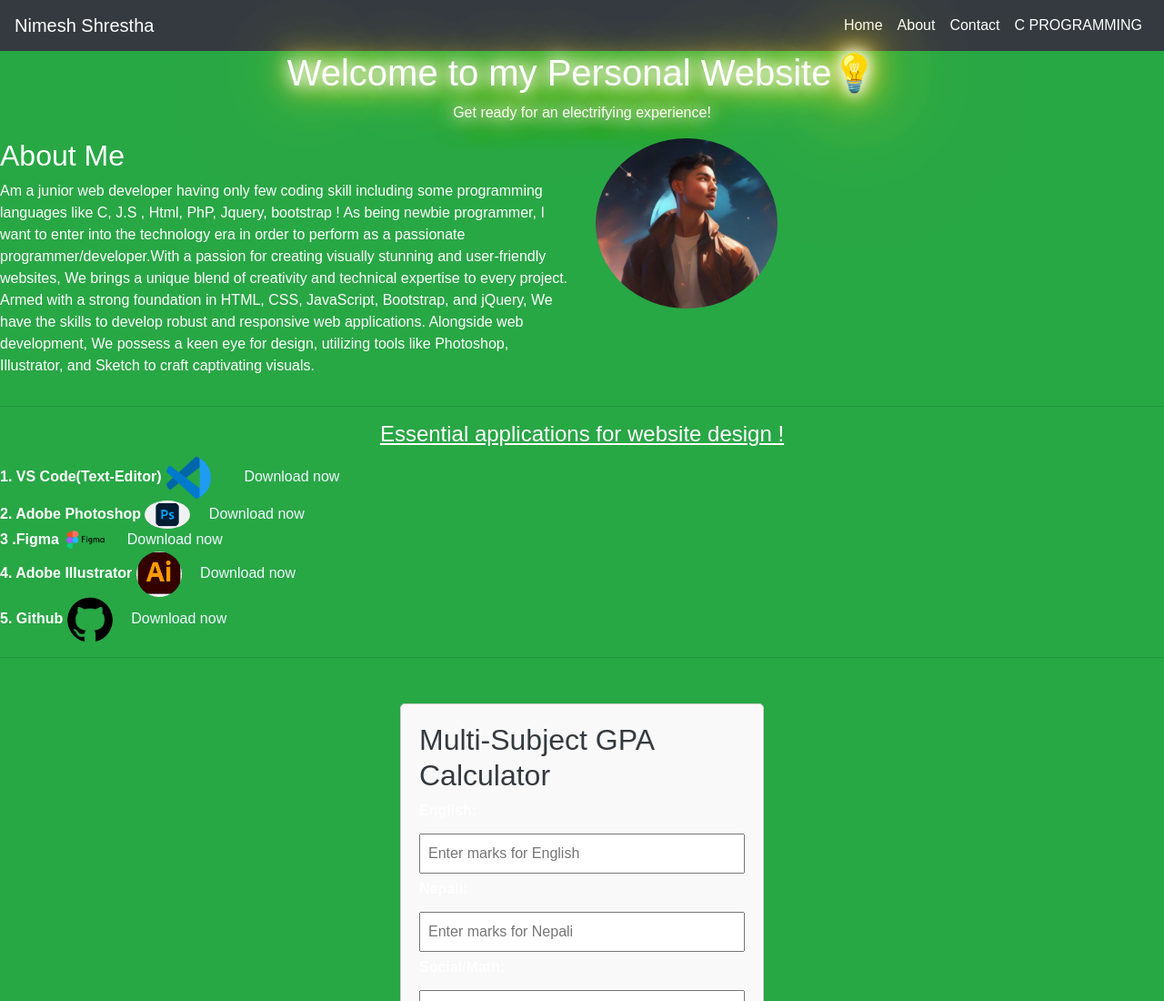
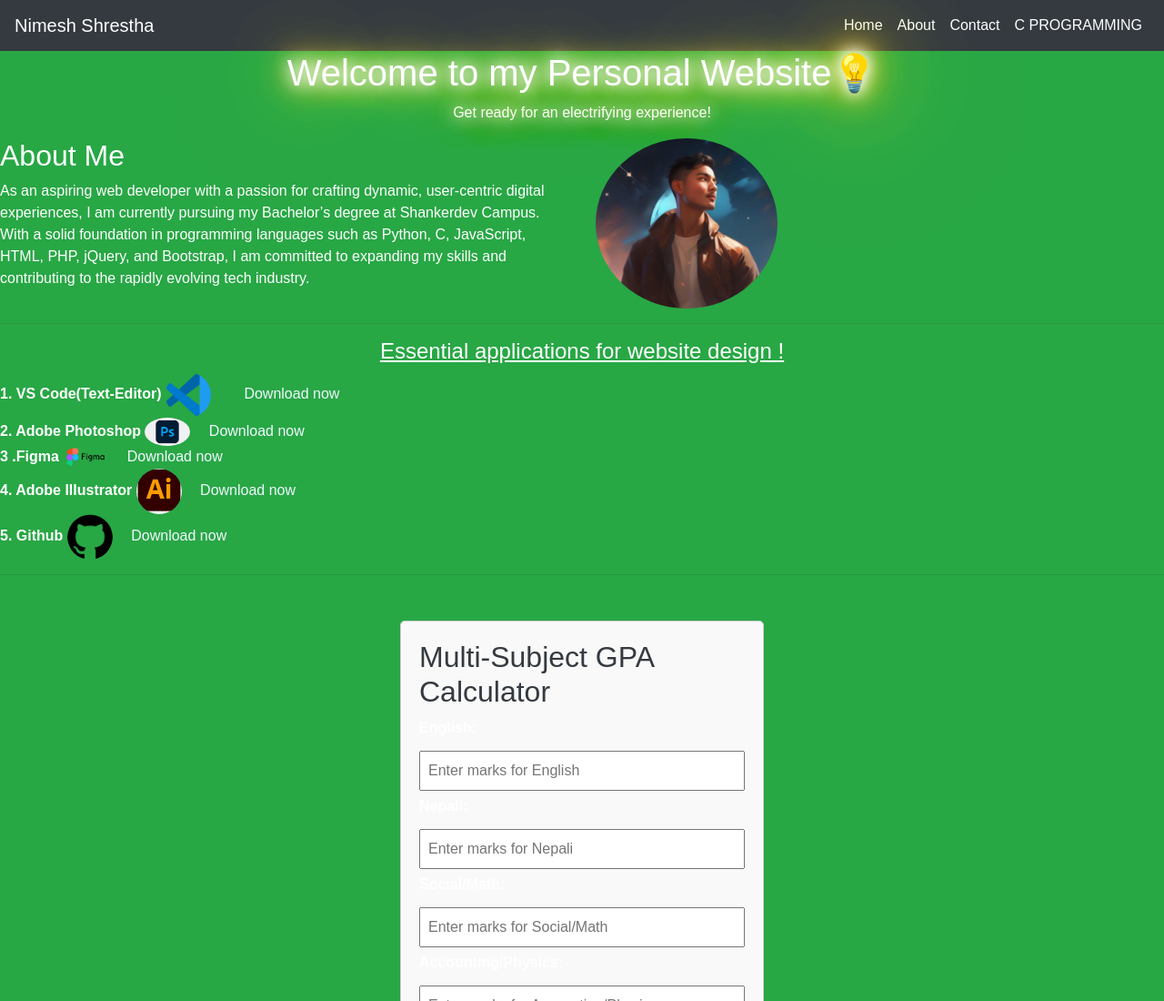
Before and after one commit to nimeshshrestha2023/portfolio_website, a plain HTML site: page index.html in a window 1280 px wide. Shown: the top 1100 px of the page at 91% size. Drawn offline with nearby package versions, Linux system fonts and the light colour scheme.

Commit message:
index.html

```diff
--- a/index.html
+++ b/index.html
@@ -150,7 +150,7 @@ footer {
             <div class="row">
                 <div class="col-lg-6">
                     <h2>About Me</h2>
-                    <p>Am a junior web developer having only few coding skill including some programming languages like C, J.S , Html, PhP, Jquery, bootstrap ! As being newbie programmer, I want to enter into the technology era in order to perform as a passionate programmer/developer.With a passion for creating visually stunning and user-friendly websites, We brings a unique blend of creativity and technical expertise to every project. Armed with a strong foundation in HTML, CSS, JavaScript, Bootstrap, and jQuery, We have the skills to develop robust and responsive web applications. Alongside web development, We possess a keen eye for design, utilizing tools like Photoshop, Illustrator, and Sketch to craft captivating visuals.</p>
+                    <p>As an aspiring web developer with a passion for crafting dynamic, user-centric digital experiences, I am currently pursuing my Bachelor’s degree at Shankerdev  Campus. With a solid foundation in programming languages such as Python, C, JavaScript, HTML, PHP, jQuery, and Bootstrap, I am committed to expanding my skills and contributing to the rapidly evolving tech industry.</p>
                 </div>
                 <div class="col-lg-6">
                     <img src="neon_avatar.jpg" alt="Neon Avatar" class="img-fluid rounded-circle animate__animated animate__fadeInRight" style="max-width: 200px; height: auto">
```
